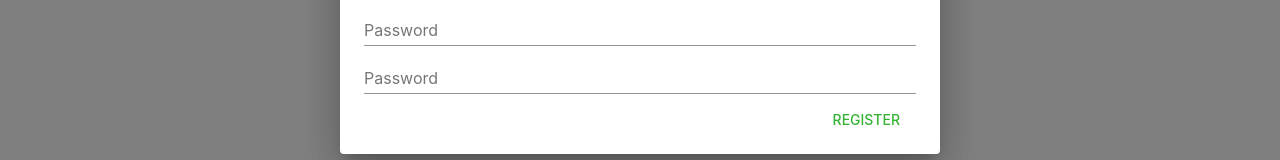
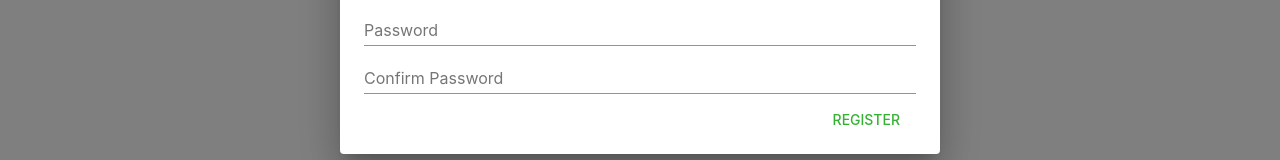
Before and after one commit to bmai53/budget-tracker, a React (Create React App) app: page / in a window 1280 px wide. Both pictures are taken after a click on the button "REGISTER". Shown: the part 384-544 px from the top of the page. Built offline with nearby package versions, Linux system fonts and the light colour scheme.

Commit message:
fix: confirm password display in register dialog

```diff
--- a/src/views/Components/Auth/Register.js
+++ b/src/views/Components/Auth/Register.js
@@ -74,7 +74,7 @@ export default ({ open, onClose }) => {
                 <DialogContent>
                     <TextField autoFocus label='Email' type='email' fullWidth value={email} onChange={(event) => { setEmail(event.target.value) }} />
                     <TextField label='Password' type='password' fullWidth value={password} onChange={(event) => { setPassword(event.target.value) }} />
-                    <TextField label='Password' type='password' fullWidth value={confirmPassword} onChange={(event) => { setConfirmPassword(event.target.value) }} />
+                    <TextField label='Confirm Password' type='password' fullWidth value={confirmPassword} onChange={(event) => { setConfirmPassword(event.target.value) }} />
                     <DialogActions>
                         <Button onClick={handleRegister} color='primary'>{waiting ? <CircularProgress size={25} color="primary" /> : 'Register'}</Button>
                     </DialogActions>
```
